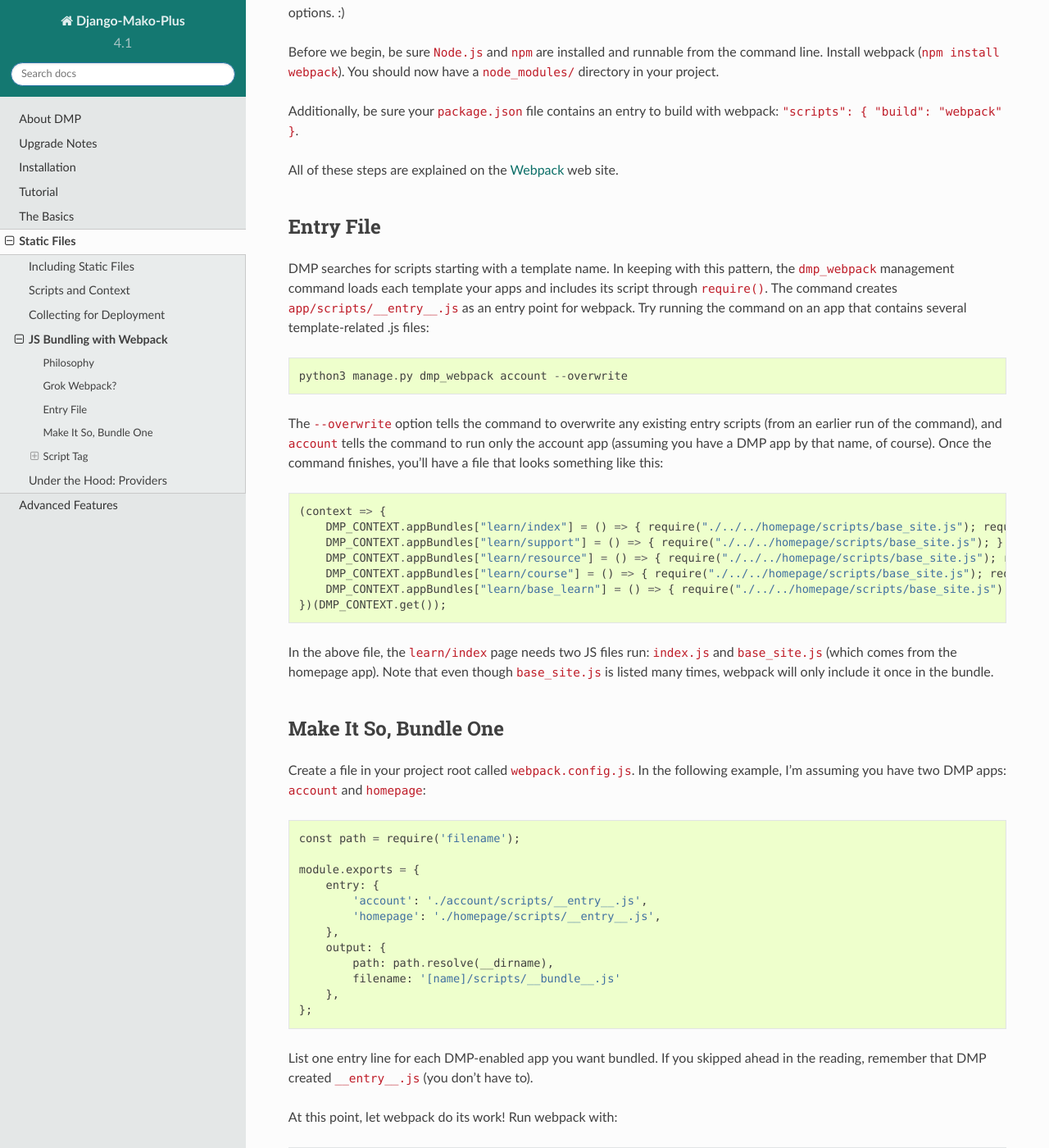
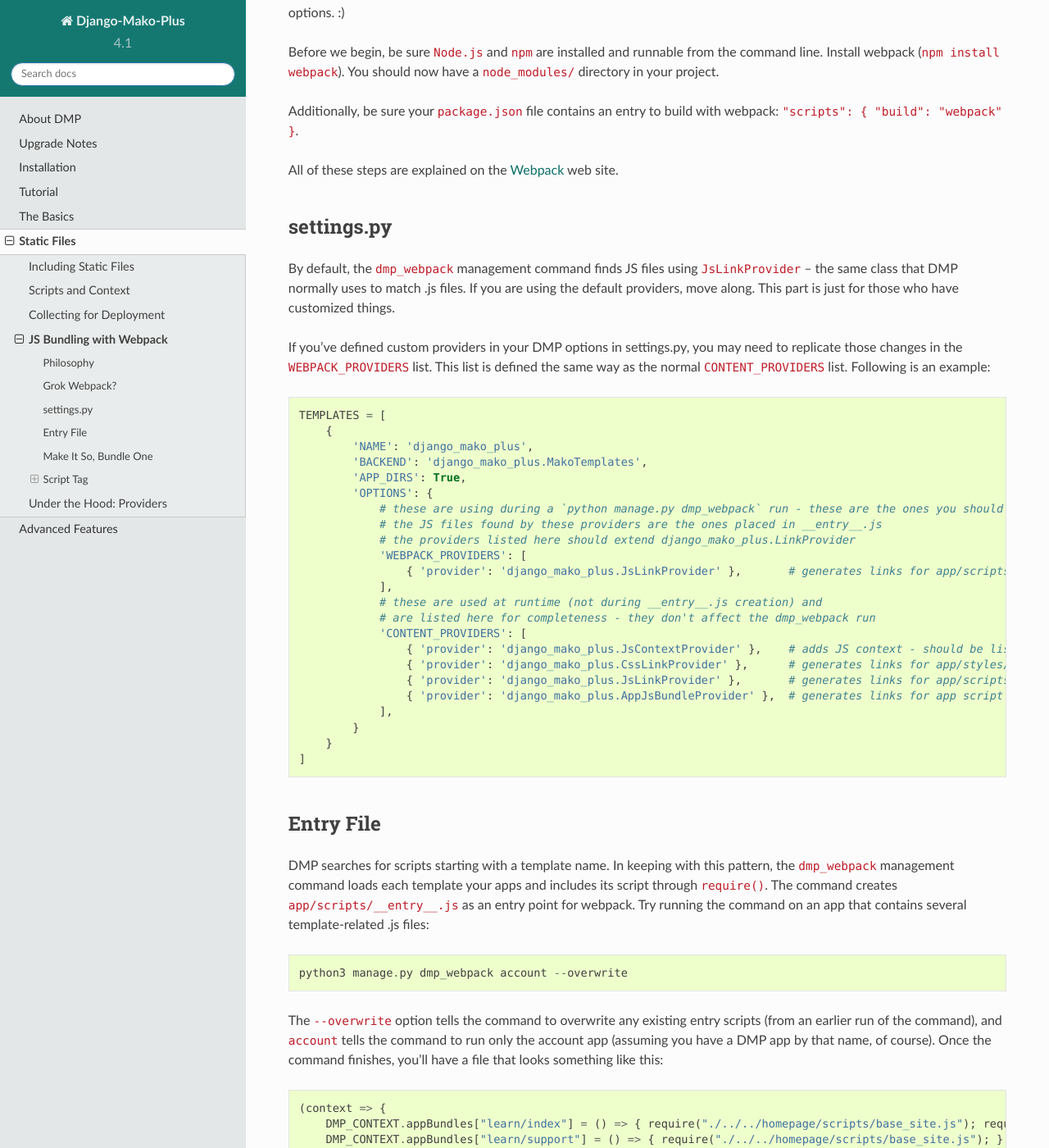
Before and after one commit to doconix/django-mako-plus, a Sphinx documentation site: the page built from docs/static_webpack.rst, in a window 1280 px wide and 1400 px high, scrolled down 1377 px. Shown: the whole window at 82% size. Built offline with Sphinx 7.4.7 and the Read the Docs theme 2.0.0, drawn with Linux system fonts in a browser that asks for light colours.

Commit message:
docs update

```diff
--- a/docs/static_webpack.rst
+++ b/docs/static_webpack.rst
@@ -32,6 +32,41 @@ Before we begin, be sure ``Node.js`` and ``npm`` are installed and runnable from
 Additionally, be sure your ``package.json`` file contains an entry to build with webpack: ``"scripts": { "build": "webpack" }``.
 
 All of these steps are explained on the `Webpack <https://webpack.js.org/>`_ web site.
+
+settings.py
+------------------------
+
+By default, the ``dmp_webpack`` management command finds JS files using ``JsLinkProvider`` -- the same class that DMP normally uses to match .js files.  If you are using the default providers, move along. This part is just for those who have customized things.
+
+If you've defined custom providers in your DMP options in settings.py, you may need to replicate those changes in the ``WEBPACK_PROVIDERS`` list.  This list is defined the same way as the normal ``CONTENT_PROVIDERS`` list.  Following is an example:
+
+::
+
+    TEMPLATES = [
+        {
+            'NAME': 'django_mako_plus',
+            'BACKEND': 'django_mako_plus.MakoTemplates',
+            'APP_DIRS': True,
+            'OPTIONS': {
+                # these are using during a `python manage.py dmp_webpack` run - these are the ones you should customize (if desired)
+                # the JS files found by these providers are the ones placed in __entry__.js
+                # the providers listed here should extend django_mako_plus.LinkProvider
+                'WEBPACK_PROVIDERS': [
+                    { 'provider': 'django_mako_plus.JsLinkProvider' },       # generates links for app/scripts/template.js
+                ],
+                # these are used at runtime (not during __entry__.js creation) and
+                # are listed here for completeness - they don't affect the dmp_webpack run
+                'CONTENT_PROVIDERS': [
+                    { 'provider': 'django_mako_plus.JsContextProvider' },    # adds JS context - should be listed first
+                    { 'provider': 'django_mako_plus.CssLinkProvider' },      # generates links for app/styles/template.css
+                    { 'provider': 'django_mako_plus.JsLinkProvider' },       # generates links for app/scripts/template.js
+                    { 'provider': 'django_mako_plus.AppJsBundleProvider' },  # generates links for app script bundles created by `python manage.py dmp_webpack`
+                ],
+            }
+        }
+    ]
+
+
 
 Entry File
 ---------------------------
```
